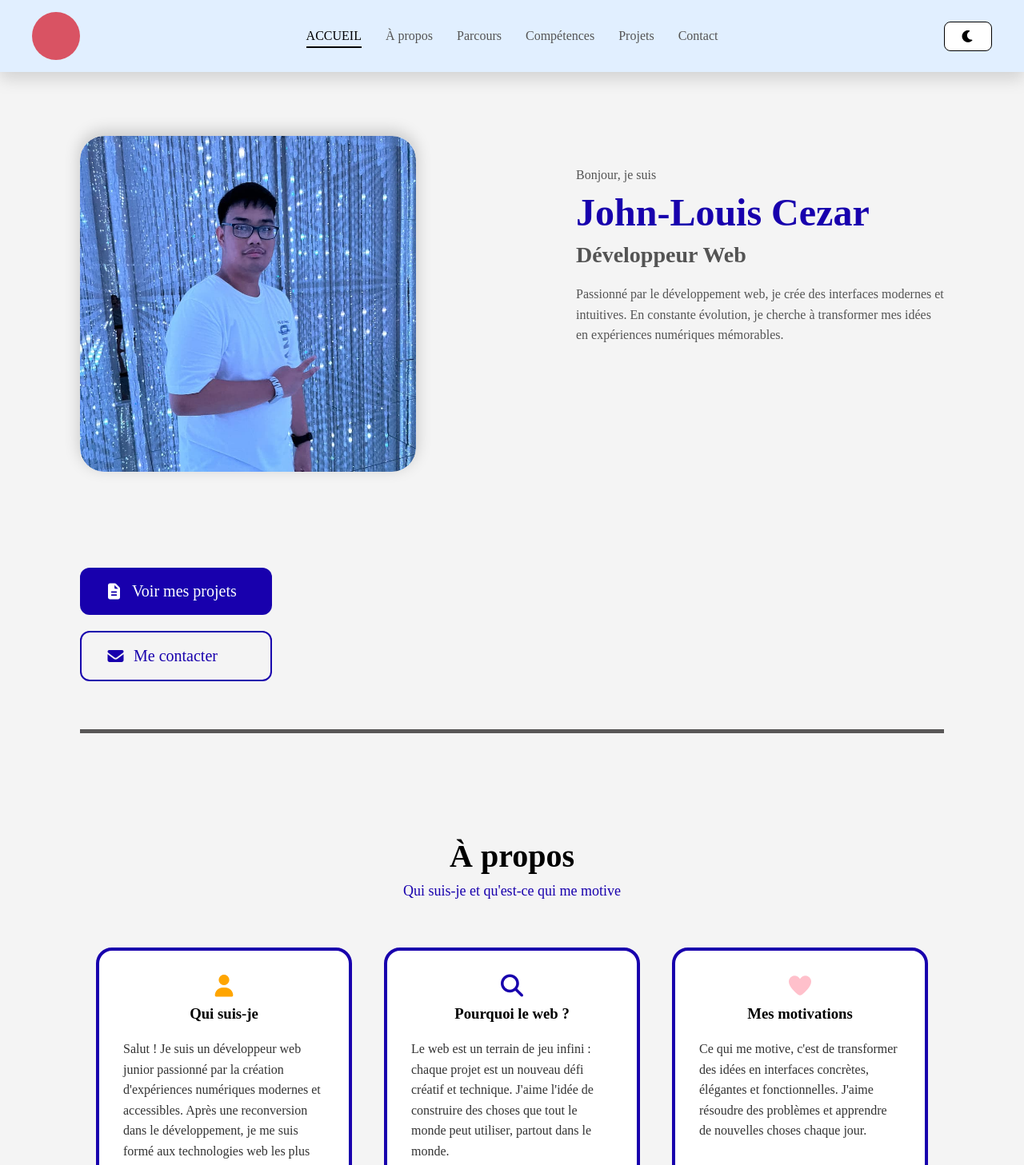
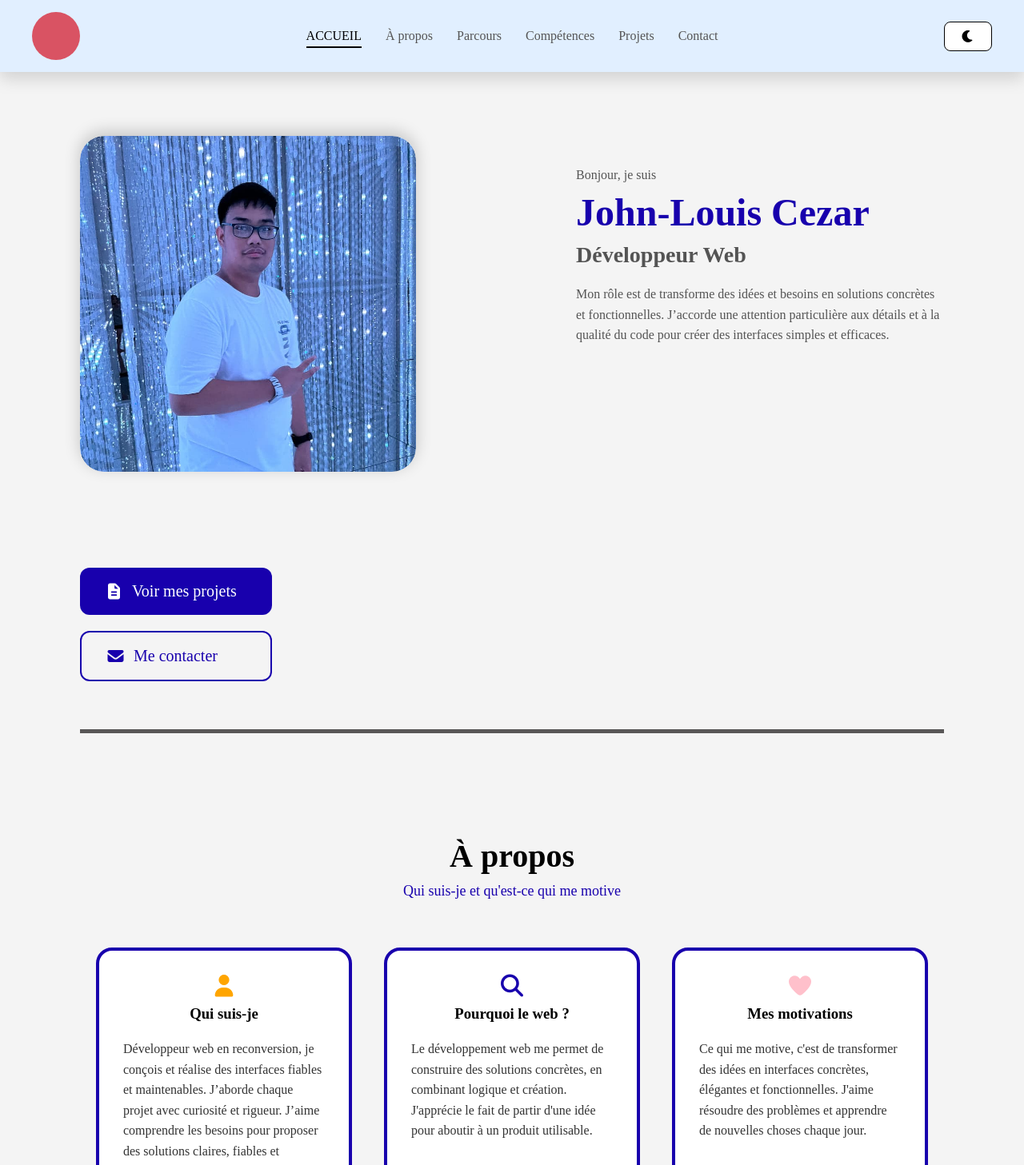
Before and after one commit to J1nu-Lo3/jldevweb, a React (Vite) app: page / in a window 1280 px wide. Shown: the top 1457 px of the page at 80% size. Built offline with nearby package versions, Linux system fonts and the light colour scheme.

Commit message:
modif leger texte

```diff
--- a/src/components/Home/Home.jsx
+++ b/src/components/Home/Home.jsx
@@ -12,9 +12,9 @@ export default function Home() {
         <h1>John-Louis Cezar</h1>
         <h2>Développeur Web</h2>
         <p>
-          Passionné par le développement web, je crée des interfaces modernes et
-          intuitives. En constante évolution, je cherche à transformer mes idées
-          en expériences numériques mémorables.
+          Mon rôle est de transforme des idées et besoins en solutions concrètes
+          et fonctionnelles. J’accorde une attention particulière aux détails et
+          à la qualité du code pour créer des interfaces simples et efficaces.
         </p>
       </div>
 
--- a/src/data/aboutData.js
+++ b/src/data/aboutData.js
@@ -3,13 +3,13 @@ const aboutData = [
     title: 'Qui suis-je',
     icon: 'fa-user',
     content:
-      "Salut ! Je suis un développeur web junior passionné par la création d'expériences numériques modernes et accessibles. Après une reconversion dans le développement, je me suis formé aux technologies web les plus demandées.",
+      'Développeur web en reconversion, je conçois et réalise des interfaces fiables et maintenables. J’aborde chaque projet avec curiosité et rigueur. J’aime comprendre les besoins pour proposer des solutions claires, fiables et adaptées.',
   },
   {
     title: 'Pourquoi le web ?',
     icon: 'fa-magnifying-glass',
     content:
-      "Le web est un terrain de jeu infini : chaque projet est un nouveau défi créatif et technique. J'aime l'idée de construire des choses que tout le monde peut utiliser, partout dans le monde.",
+      "Le développement web me permet de construire des solutions concrètes, en combinant logique et création. J'apprécie le fait de partir d'une idée pour aboutir à un produit utilisable.",
   },
   {
     title: 'Mes motivations',
```
